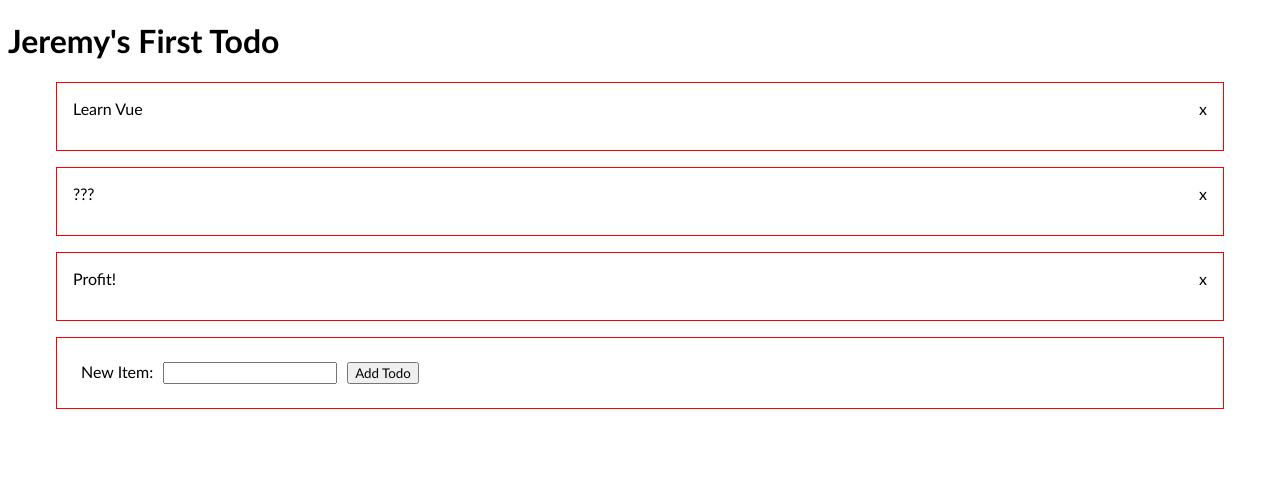
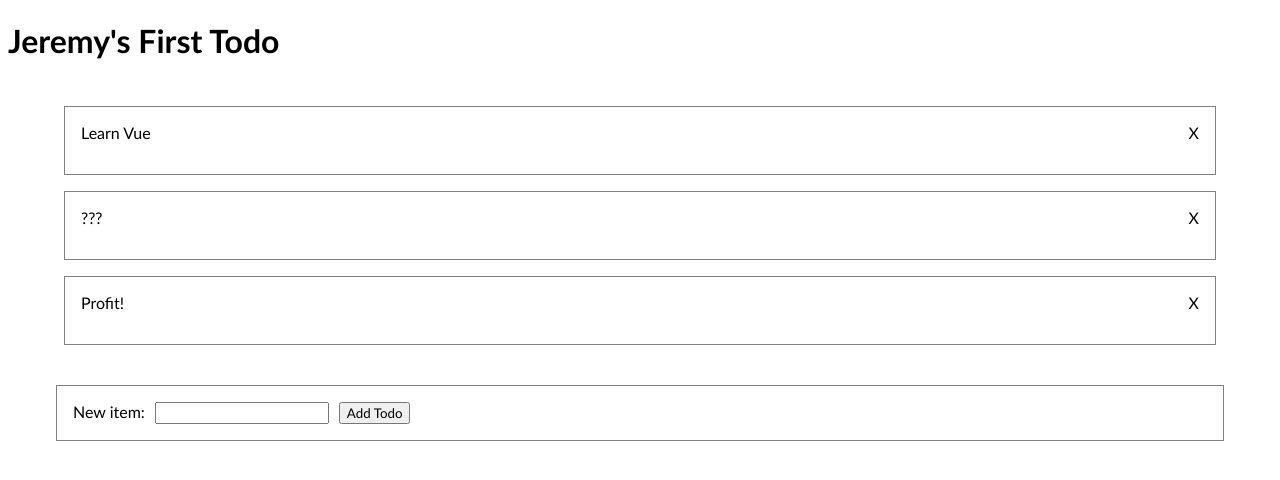
Before and after one commit to jsheridanwells/vue-sandbox, a Vue app in the folder todo-one/: page / in a window 1280 px wide. Shown: the top 480 px of the page. Built offline with nearby package versions, Linux system fonts and the light colour scheme.

Commit message:
On branch todo-2  Changes to be committed: modified:   ../README.md 	modified:   src/App.vue 	new file:   src/components/AddTodo.vue 	new file:   src/components/TodoList.vue 	new file:   src/components/TodoListItem.vue

```diff
--- a/todo-one/src/App.vue
+++ b/todo-one/src/App.vue
@@ -1,8 +1,9 @@
 <script setup>
 import { ref } from 'vue';
+import TodoList from './components/TodoList.vue';
+import AddTodo from './components/AddTodo.vue';
 
-let newTodoDescription = '';
-
+// TODO : how to create service to separate list BL from component?
 const todoList = [
     { id: 1, description: 'Learn Vue', isDone: false },
     { id: 2, description: '???', isDone: false },
@@ -11,7 +12,7 @@ const todoList = [
 
 const todoListRef = ref(todoList);
 
-function addTodo() {
+function onAddTodo(newTodoDescription) {
     const lastTodo = todoListRef.value[todoListRef.value.length - 1];
     const newTodo = {
         id: lastTodo ? lastTodo.id + 1 : 1,
@@ -20,10 +21,9 @@ function addTodo() {
     };
 
     todoListRef.value.push(newTodo);
-    newTodoDescription = '';
 }
 
-function removeTodo(id) {
+function onRemoveTodo(id) {
     todoListRef.value = todoListRef.value.filter(item => item.id !== id);
 }
 
@@ -35,22 +35,11 @@ function removeTodo(id) {
             Jeremy's First Todo
         </h1>
     </header>
-    <section class="todo-list">
-        <ul>
-            <li v-for="item in todoListRef" :key="item.id" class="todo-list-item">
-                {{ item.description }}
-                <span class="remove" @click="removeTodo(item.id)">x</span>
-            </li>
-        </ul>
+    <section class="todo-list-section">
+        <TodoList :todoList="todoListRef" @remove-todo="onRemoveTodo" />
     </section>
-    <section class="new-todo-form">
-        <form @submit.prevent="addTodo">
-            <label for="new-todo">New Item: </label>
-            <input type="text" name="new-todo" id="new-todo" v-model="newTodoDescription" />
-            <button type="submit">
-                Add Todo
-            </button>
-        </form>
+    <section class="new-todo-form-section">
+        <AddTodo @add-todo="onAddTodo" />
     </section>
 </template>
 
@@ -58,33 +47,4 @@ function removeTodo(id) {
 section {
     margin: 0;
 }
-
-.todo-list ul {
-    margin: 0;
-    padding: 0;
-}
-
-.todo-list ul li,
-.new-todo-form {
-    border: 1px solid red;
-    margin: 1rem 3rem;
-    padding: 1rem;
-    display: block;
-}
-
-.todo-list ul li,
-.new-todo-form form {
-    display: flex;
-    gap: 10px;
-    padding: 0.5rem;
-}
-
-.todo-list ul li {
-    justify-content: space-between;
-    padding: 1rem 1rem 2rem 1rem;
-}
-
-.remove {
-    cursor: pointer;
-}
 </style>
--- /dev/null
+++ b/todo-one/src/components/AddTodo.vue
@@ -0,0 +1,32 @@
+
+<script setup>
+import { ref } from 'vue';
+const newTodoRef = ref('');
+
+const emit = defineEmits(['addTodo']);
+
+function emitNewTodo(desc) {
+    emit('addTodo', newTodoRef.value);
+    newTodoRef.value = '';
+}
+</script>
+
+<template>
+    <form class="new-todo-form" @submit.prevent="emitNewTodo(newTodoRef)">
+        <label for="new-todo">New item: </label>
+        <input type="text" name="new-todo" id="new-todo" v-model="newTodoRef" />
+        <button type="submit">
+            Add Todo
+        </button>
+    </form>
+</template>
+
+<style scoped>
+.new-todo-form {
+    display: flex;
+    gap: 10px;
+    margin: 1rem 3rem;
+    padding: 1rem;
+    border: 1px solid gray;
+}
+</style>
--- /dev/null
+++ b/todo-one/src/components/TodoList.vue
@@ -0,0 +1,35 @@
+<script setup>
+import TodoListItem from './TodoListItem.vue';
+const props = defineProps(['todoList']);
+</script>
+
+<template>
+    <div class="todo-list-container">
+        <ul class="todo-list">
+            <li class="todo-list-item" v-for="item in props.todoList">
+                <TodoListItem :item="item" />
+                <span class="remove" @click="$emit('removeTodo', item.id)">X</span>
+            </li>
+        </ul>
+    </div>
+</template>
+
+<style scoped>
+.todo-list {
+    gap: 10px;
+    margin: 0;
+    padding: 0.5rem;
+}
+
+.todo-list-item {
+    display: flex;
+    justify-content: space-between;
+    border: 1px solid gray;
+    margin: 1rem 3rem;
+    padding: 1rem 1rem 2rem 1rem;
+}
+
+.remove {
+    cursor: pointer;
+}
+</style>
--- /dev/null
+++ b/todo-one/src/components/TodoListItem.vue
@@ -0,0 +1,9 @@
+<script setup>
+const props = defineProps(['item']);
+</script>
+
+<template>
+    <span>
+        {{ item.description }}
+    </span>
+</template>
```
Also changed, not shown: 1 other file (tests, documents, lock files or other folders).
